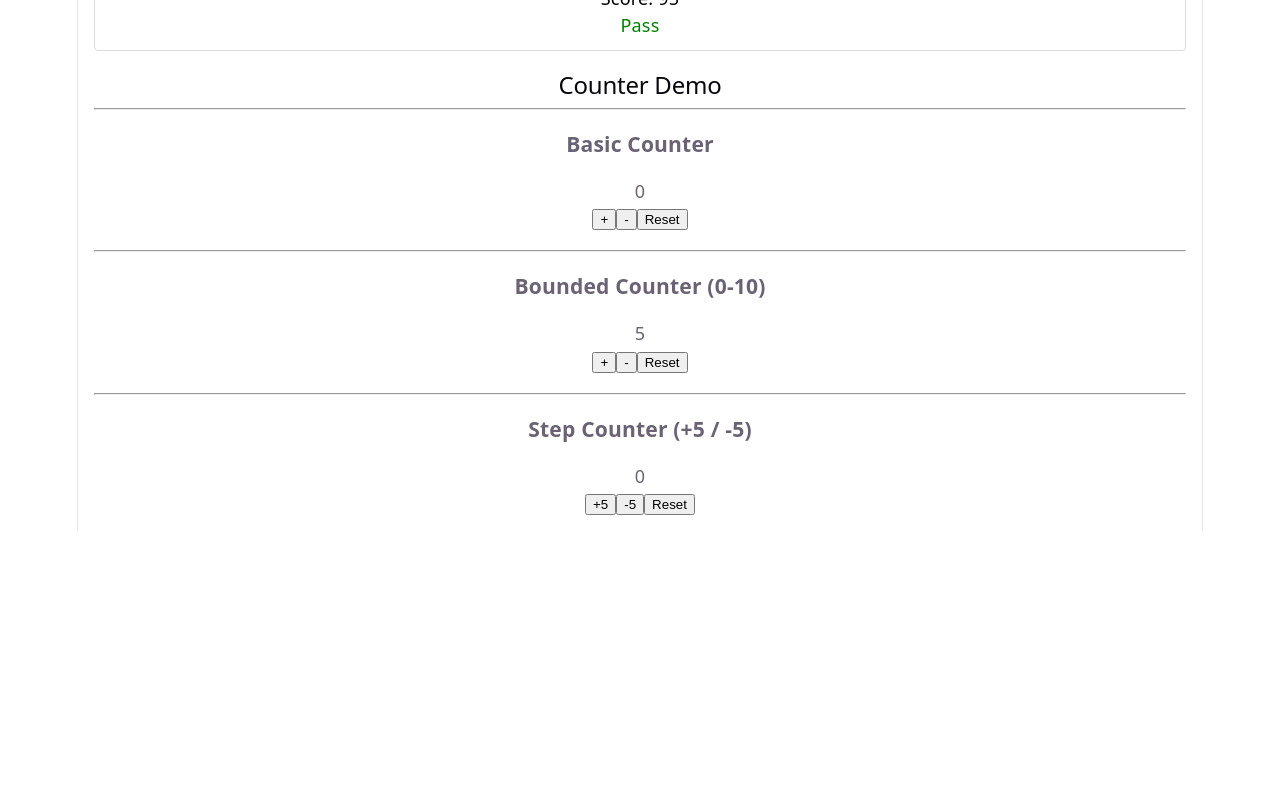
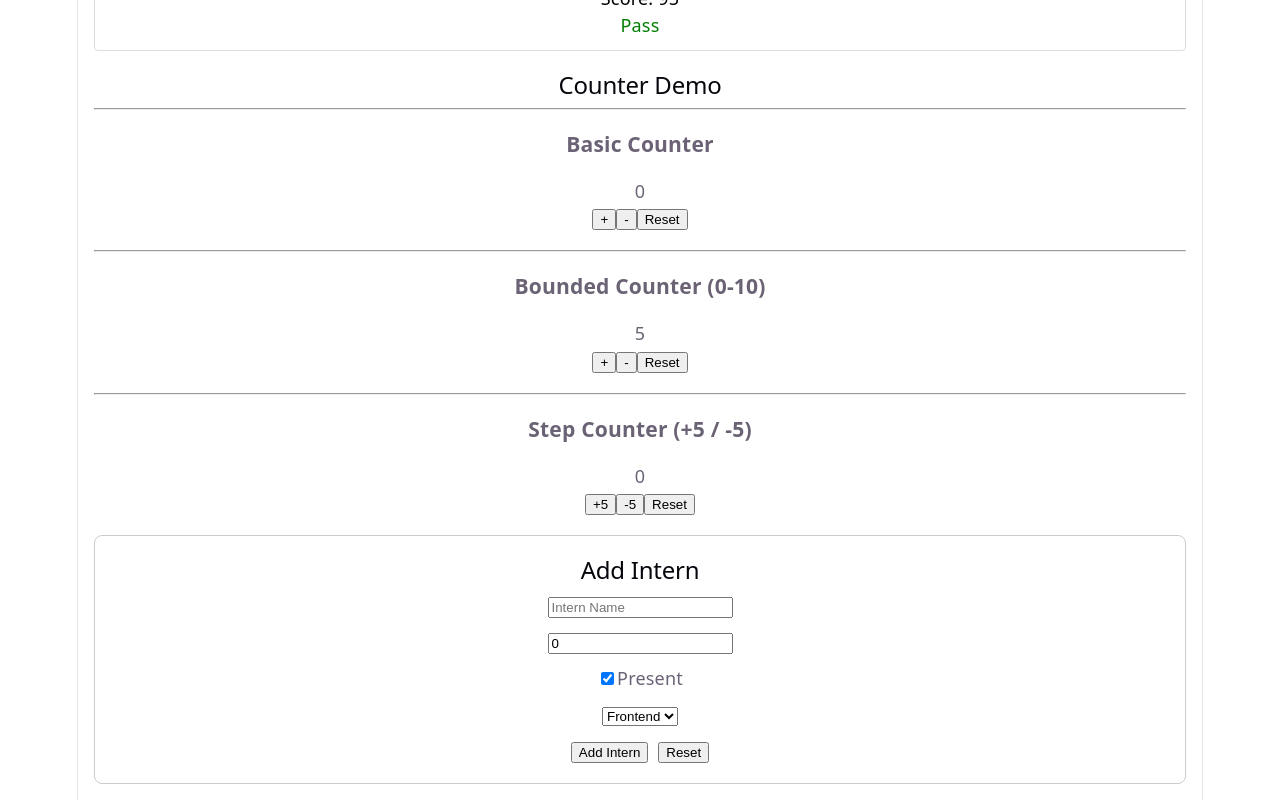
Before and after one commit to Josemafita-L/js-training, a React (Vite) app in the folder react/session4/: page / in a window 1280 px wide. Shown: the part 633-1433 px from the top of the page. Before the commit the page ends 1164 px from the top, so only its background shows below. Built offline with nearby package versions, Linux system fonts and the light colour scheme.

Commit message:
react/session4: extract intern form into custom hook

```diff
--- a/react/session4/src/App.tsx
+++ b/react/session4/src/App.tsx
@@ -1,6 +1,7 @@
 import Navbar from "./components/Navbar"
 import ThemedCard from "./components/ThemedCard"
 import CounterDemo from "./components/CounterDemo"
+import AddInternForm from "./components/AddInternForm"
 
 import { useInterns } from "./contexts/intern-context"
 
@@ -11,12 +12,13 @@ function App() {
   Theme and intern data are kept in separate contexts because
   they represent different responsibilities.
 
-  ThemeContext manages only UI-related state (light/dark mode).
+  ThemeContext manages UI appearance.
 
-  InternContext manages application data (intern list, loading state, add/remove operations).
+  InternContext manages application data.
 
-  Keeping them separate improves maintainability, keeps concerns isolated,
-  and avoids unnecessary re-renders when unrelated state changes.
+  Keeping them separate makes the application
+  easier to maintain and avoids unnecessary
+  re-renders.
   */
 
   if (isLoading) {
@@ -41,6 +43,8 @@ function App() {
         ))}
 
         <CounterDemo />
+
+        <AddInternForm />
       </div>
     </div>
   )
--- /dev/null
+++ b/react/session4/src/components/AddInternForm.tsx
@@ -0,0 +1,107 @@
+import useInternForm from "../hooks/useInternForm"
+import { useInterns } from "../contexts/intern-context"
+
+function AddInternForm() {
+  const { form, error, handleChange, handleReset, isValid } =
+    useInternForm()
+
+  const { addIntern, interns } = useInterns()
+
+  function handleSubmit(): void {
+    if (!isValid()) return
+
+    addIntern({
+      id: interns.length + 1,
+      ...form,
+    })
+
+    handleReset()
+  }
+
+  return (
+    <div
+      style={{
+        border: "1px solid #ccc",
+        padding: "20px",
+        marginTop: "20px",
+        borderRadius: "8px",
+      }}
+    >
+      <h2>Add Intern</h2>
+
+      {error && (
+        <p style={{ color: "red" }}>
+          {error}
+        </p>
+      )}
+
+      <div style={{ marginBottom: "10px" }}>
+        <input
+          type="text"
+          name="name"
+          placeholder="Intern Name"
+          value={form.name}
+          onChange={handleChange}
+        />
+      </div>
+
+      <div style={{ marginBottom: "10px" }}>
+        <input
+          type="number"
+          name="score"
+          placeholder="Score"
+          value={form.score}
+          onChange={handleChange}
+        />
+      </div>
+
+      <div style={{ marginBottom: "10px" }}>
+        <label>
+          <input
+            type="checkbox"
+            name="isPresent"
+            checked={form.isPresent}
+            onChange={handleChange}
+          />
+
+          Present
+        </label>
+      </div>
+
+      <div style={{ marginBottom: "10px" }}>
+        <select
+          name="role"
+          value={form.role}
+          onChange={handleChange}
+        >
+          <option value="Frontend">
+            Frontend
+          </option>
+
+          <option value="Backend">
+            Backend
+          </option>
+
+          <option value="Fullstack">
+            Fullstack
+          </option>
+        </select>
+      </div>
+
+      <button onClick={handleSubmit}>
+        Add Intern
+      </button>
+
+      <button
+        onClick={handleReset}
+        style={{
+          marginLeft: "10px",
+        }}
+      >
+        Reset
+      </button>
+    </div>
+  )
+}
+
+export default AddInternForm
--- /dev/null
+++ b/react/session4/src/hooks/useInternForm.ts
@@ -0,0 +1,85 @@
+import { ChangeEvent, useState } from "react"
+
+interface InternFormState {
+  name: string
+  score: number
+  isPresent: boolean
+  role: string
+}
+
+interface UseInternFormReturn {
+  form: InternFormState
+  error: string
+  handleChange: (
+    e: ChangeEvent<HTMLInputElement | HTMLSelectElement>
+  ) => void
+  handleReset: () => void
+  isValid: () => boolean
+}
+
+const initialForm: InternFormState = {
+  name: "",
+  score: 0,
+  isPresent: true,
+  role: "Frontend",
+}
+
+function useInternForm(): UseInternFormReturn {
+  const [form, setForm] = useState<InternFormState>(initialForm)
+  const [error, setError] = useState<string>("")
+
+  function handleChange(
+    e: ChangeEvent<HTMLInputElement | HTMLSelectElement>
+  ): void {
+    const { name, value, type } = e.target
+
+    setForm((prev) => ({
+      ...prev,
+      [name]:
+        type === "checkbox"
+          ? (e.target as HTMLInputElement).checked
+          : name === "score"
+          ? Number(value)
+          : value,
+    }))
+  }
+
+  function handleReset(): void {
+    setForm(initialForm)
+    setError("")
+  }
+
+  function isValid(): boolean {
+    if (!form.name.trim()) {
+      setError("Name is required")
+      return false
+    }
+
+    if (form.score < 0 || form.score > 100) {
+      setError("Score must be between 0 and 100")
+      return false
+    }
+
+    setError("")
+    return true
+  }
+
+  return {
+    form,
+    error,
+    handleChange,
+    handleReset,
+    isValid,
+  }
+}
+
+export default useInternForm
+/*
+Why define a return type interface?
+
+The UseInternFormReturn interface clearly defines everything
+the custom hook returns. This improves type safety,
+provides better IntelliSense and autocomplete,
+makes the hook easier to understand and maintain,
+and ensures components use the returned values correctly.
+*/
```
